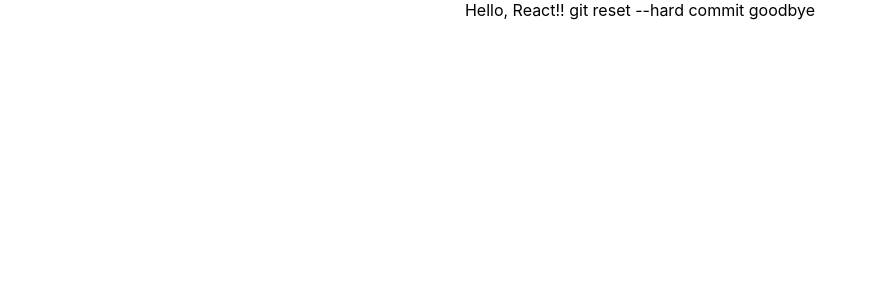
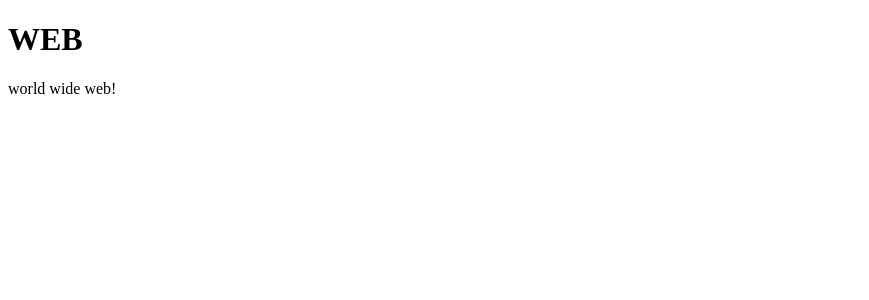
Before and after one commit to dabuzida/react-app, a React (Create React App) app: page / in a window 1280 px wide. Shown: the top 300 px of the page, without its empty margins (0-869 px from the left). Built offline with nearby package versions, Linux system fonts and the light colour scheme.

Commit message:
컴포넌트만들기

```diff
--- a/src/App.css
+++ b/src/App.css
@@ -1,4 +1,4 @@
-.App {
+/* .App {
   text-align: center;
 }
 
@@ -35,4 +35,4 @@
   to {
     transform: rotate(360deg);
   }
-}
+} */
--- a/src/App.js
+++ b/src/App.js
@@ -1,14 +1,25 @@
-import logo from './logo.svg';
+// import logo from './logo.svg';
 import React, { Component } from 'react';
 import './App.css';
+
+
+class Subject extends Component{
+  render(){
+    return (
+      <header>
+            <h1>WEB</h1>
+            world wide web!
+        </header>
+
+    );
+  }
+}
 
 class App extends Component {
   render(){
     return (
       <div className="App">
-        Hello, React!!
-        git reset --hard commit
-        goodbye
+        <Subject></Subject>
       {/* <header className="App-header">
         <img src={logo} className="App-logo" alt="logo" />
         <p>
--- a/src/index.css
+++ b/src/index.css
@@ -1,4 +1,8 @@
-body {
+/* body{
+  background-color: powderblue;
+} */
+
+/* body {
   margin: 0;
   font-family: -apple-system, BlinkMacSystemFont, 'Segoe UI', 'Roboto', 'Oxygen',
     'Ubuntu', 'Cantarell', 'Fira Sans', 'Droid Sans', 'Helvetica Neue',
@@ -10,4 +14,4 @@
 code {
   font-family: source-code-pro, Menlo, Monaco, Consolas, 'Courier New',
     monospace;
-}
+} */
```
Also changed, not shown: public/pure.html (added, +20 -0 lines).
